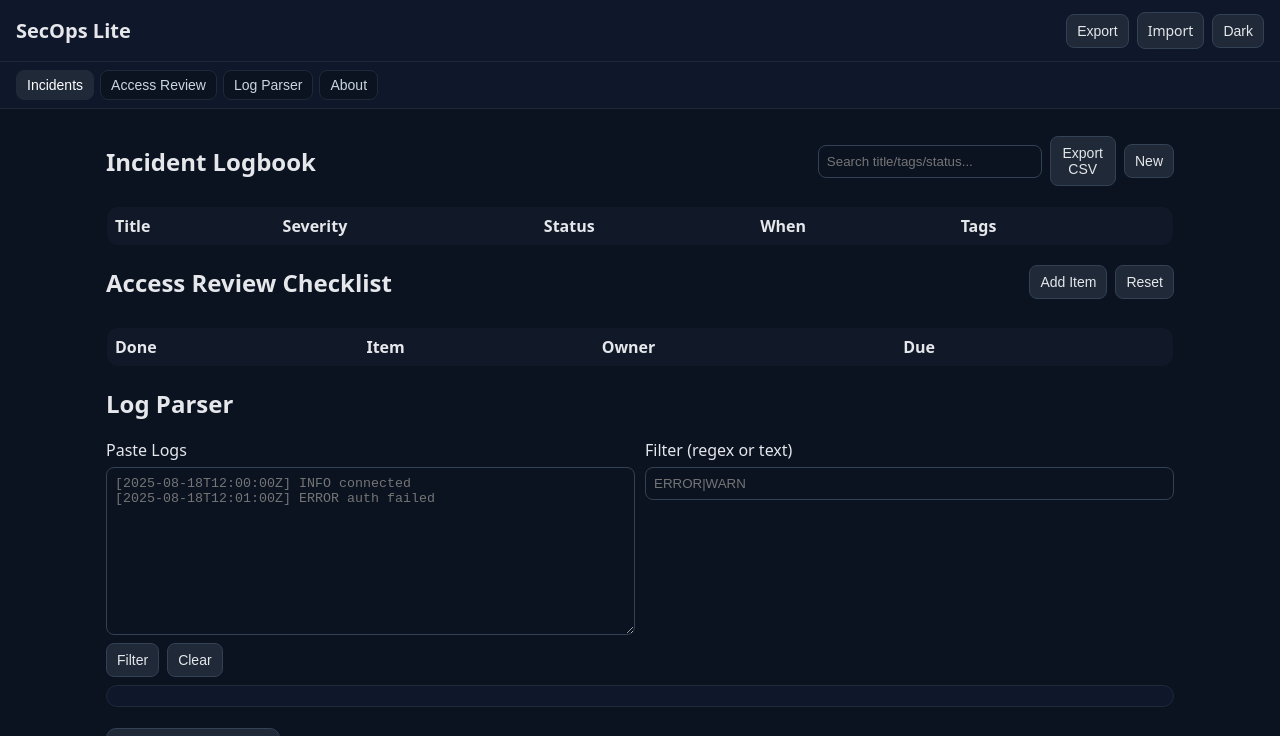
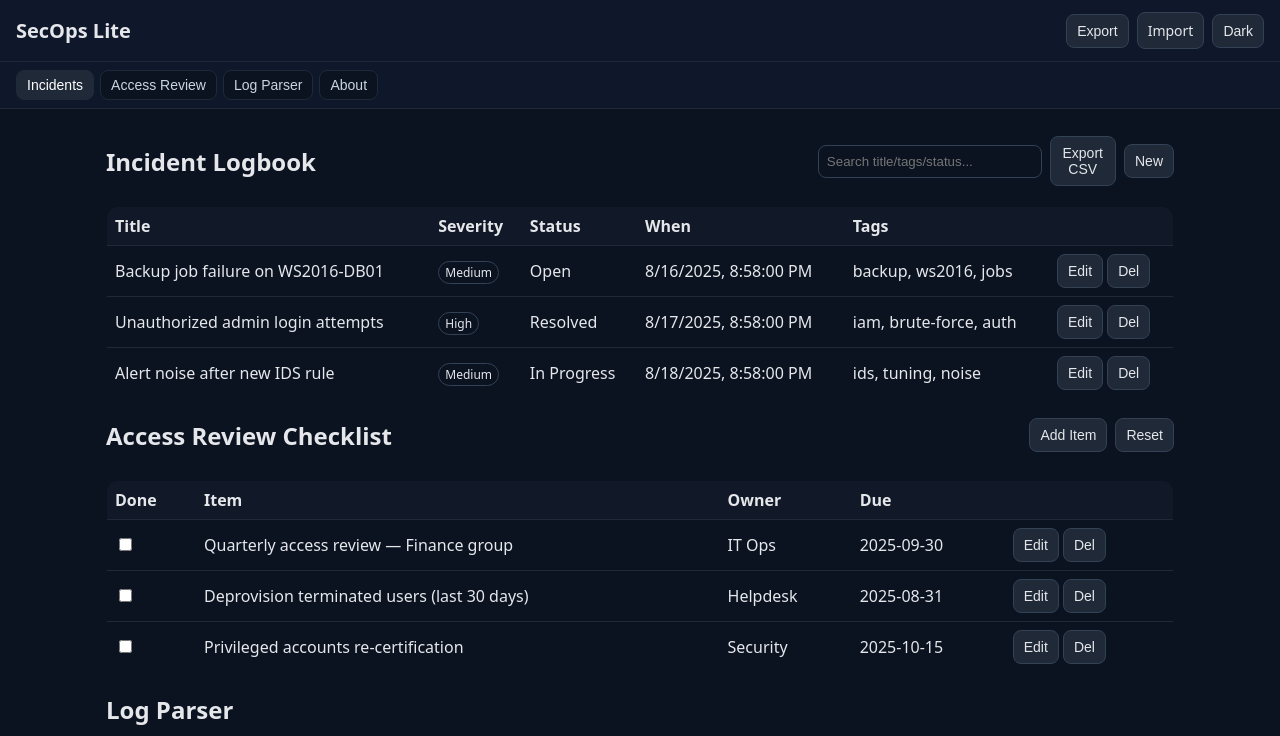
Before and after one commit to Secu7/secops-lite, a plain HTML site: page index.html in a window 1280 px wide. Both pictures are taken after a click on the link "Load Sample Data". Shown: the top 736 px of the page. Drawn offline with Linux system fonts and the light colour scheme.

Commit message:
Add files via upload

```diff
--- a/app.js
+++ b/app.js
@@ -137,3 +137,74 @@ qs('#runFilterBtn').addEventListener('click', ()=>{
   qs('#logOutput').textContent = lines.join('\n');
 });
 qs('#clearLogsBtn').addEventListener('click', ()=>{ qs('#logInput').value=''; qs('#logFilter').value=''; qs('#logOutput').textContent=''; });
+
+// ---- Demo seeding ----
+function loadDemoData(){
+  // Sample Incidents
+  const demoIncidents = [
+    {
+      id: uid(),
+      title: "Alert noise after new IDS rule",
+      severity: "Medium",
+      status: "In Progress",
+      tags: ["ids","tuning","noise"],
+      when: new Date().toISOString().slice(0,16), // yyyy-MM-ddTHH:mm
+      desc: "Spike in IDS alerts post new rule set. Triaged sample events, found benign service traffic. Action: narrow rule scope; add allowlist for known subnets; schedule post-change review."
+    },
+    {
+      id: uid(),
+      title: "Unauthorized admin login attempts",
+      severity: "High",
+      status: "Resolved",
+      tags: ["iam","brute-force","auth"],
+      when: new Date(Date.now()-3600*1000*24).toISOString().slice(0,16),
+      desc: "Multiple failed admin logins from foreign ASN. Action: enforced MFA check, temporary IP block, rotated credentials, reviewed audit logs. Evidence captured in screenshots."
+    },
+    {
+      id: uid(),
+      title: "Backup job failure on WS2016-DB01",
+      severity: "Medium",
+      status: "Open",
+      tags: ["backup","ws2016","jobs"],
+      when: new Date(Date.now()-3600*1000*48).toISOString().slice(0,16),
+      desc: "Nightly backup reported exit code 1. Action: checked storage quota, restarted agent, re-ran incremental; plan full backup this weekend; add alert on non-zero exit."
+    }
+  ];
+
+  // Sample Access Review items
+  const demoAccess = [
+    { id: uid(), text: "Quarterly access review — Finance group", owner: "IT Ops", due: "2025-09-30", done: false },
+    { id: uid(), text: "Deprovision terminated users (last 30 days)", owner: "Helpdesk", due: "2025-08-31", done: false },
+    { id: uid(), text: "Privileged accounts re-certification", owner: "Security", due: "2025-10-15", done: false }
+  ];
+
+  // Merge (기존 데이터 보존, 중복 최소화)
+  const titles = new Set(state.incidents.map(i=>i.title));
+  demoIncidents.forEach(i => { if(!titles.has(i.title)) state.incidents.unshift(i); });
+  state.access = [...demoAccess, ...state.access];
+
+  // Fill log parser demo text
+  const logBox = document.querySelector('#logInput');
+  if (logBox && !logBox.value.trim()){
+    logBox.value = [
+      "[2025-08-18T12:00:00Z] INFO connected",
+      "[2025-08-18T12:01:00Z] ERROR auth failed",
+      "[2025-08-18T12:02:00Z] WARN  high latency to db",
+      "[2025-08-18T12:03:00Z] INFO  backup job started",
+      "[2025-08-18T12:05:00Z] ERROR backup exit code 1"
+    ].join("\n");
+    const filt = document.querySelector('#logFilter');
+    if (filt) filt.value = "ERROR|WARN";
+  }
+
+  saveState();
+  renderIncidents();
+  renderAccess();
+  alert("Sample data loaded!");
+}
+
+// 버튼 이벤트 연결 (로드 시 안전하게 바인딩)
+window.addEventListener('load', ()=>{
+  const btn = document.getElementById('loadDemoBtn');
+  if (btn) btn.addEventListener('click', loadDemoData);
+});
--- a/style.css
+++ b/style.css
@@ -5,12 +5,6 @@ h1{margin:0;font-size:20px}
 button,.file-label{background:#1f2937;color:#e5e7eb;border:1px solid #334155;border-radius:8px;padding:8px 10px;cursor:pointer;font-size:14px}
 button:hover,.file-label:hover{background:#273449}
 .file-label input{display:none}
-.btn{display:inline-block;padding:10px 14px;border-radius:10px;border:1px solid #334155;
-background:#1f2937;color:#e5e7eb;text-decoration:none;font-weight:600;margin-top:8px}
-.btn:hover{background:#273449}
-html.light .btn{background:#f1f5f9;color:#0b1220;border-color:#cbd5e1}
-html.light .btn:hover{background:#e2e8f0}
-
 .tabs{display:flex;gap:6px;padding:8px 16px;background:#0f172a;border-bottom:1px solid #1f2937}
 .tab{background:#0b1220;border:1px solid #1f2937;border-radius:8px;padding:6px 10px;color:#cbd5e1}
 .tab.active{background:#1f2937;color:#fff}
@@ -36,3 +30,8 @@ html.light .app-header,html.light .tabs,html.light .form,html.light .pre{backgro
 html.light .table th{background:#f1f5f9}
 html.light button,html.light .file-label{background:#f1f5f9;color:#0b1220;border-color:#cbd5e1}
 html.light input,html.light select,html.light textarea{background:#fff;color:#0b1220;border-color:#cbd5e1}
+.btn{display:inline-block;padding:10px 14px;border-radius:10px;border:1px solid #334155;
+background:#1f2937;color:#e5e7eb;text-decoration:none;font-weight:600;margin-top:8px}
+.btn:hover{background:#273449}
+html.light .btn{background:#f1f5f9;color:#0b1220;border-color:#cbd5e1}
+html.light .btn:hover{background:#e2e8f0}
```
Also changed, not shown: secoops-lite-demo.json (added, +36 -0 lines), index.html (line endings or trailing spaces).
